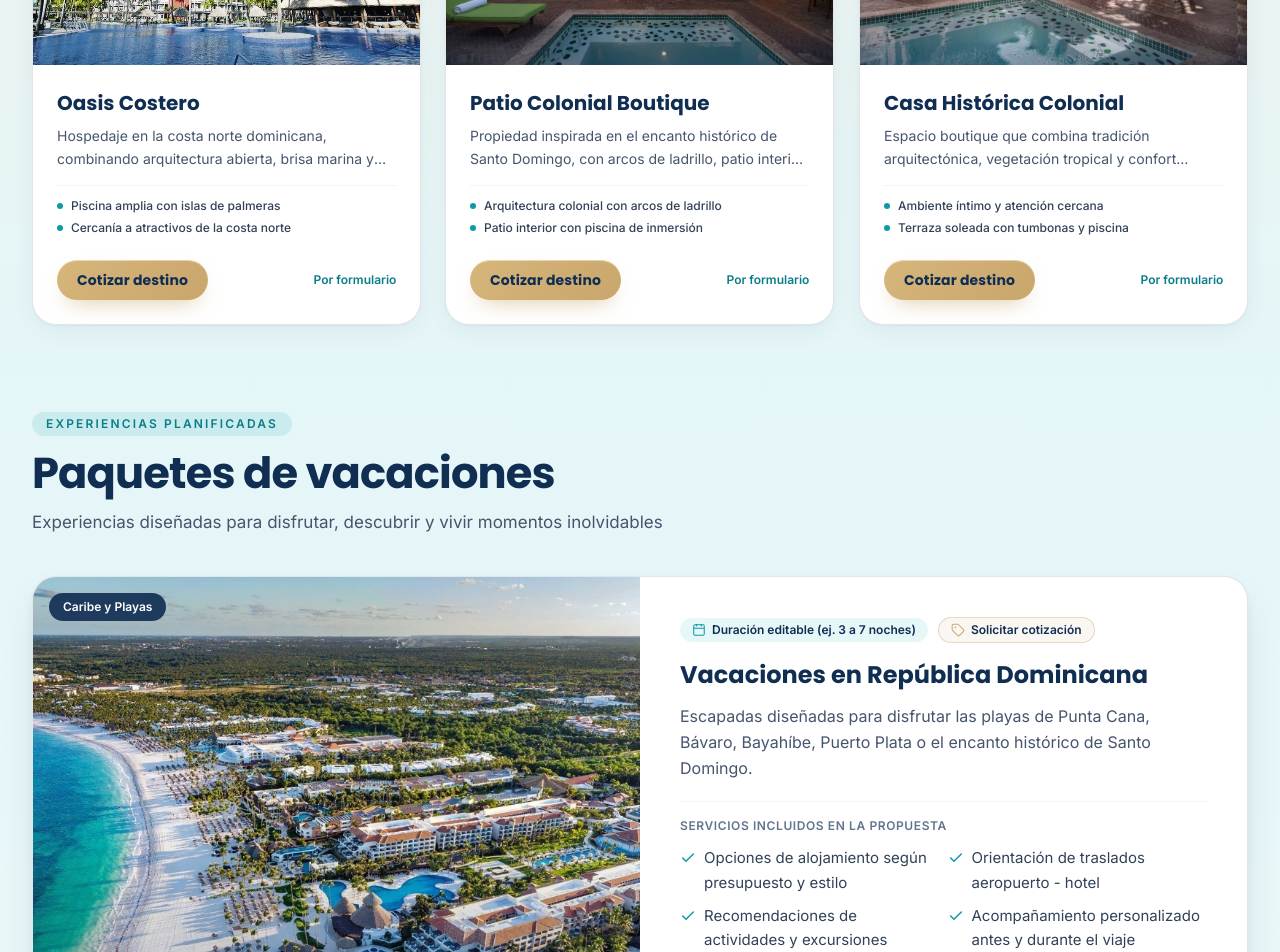
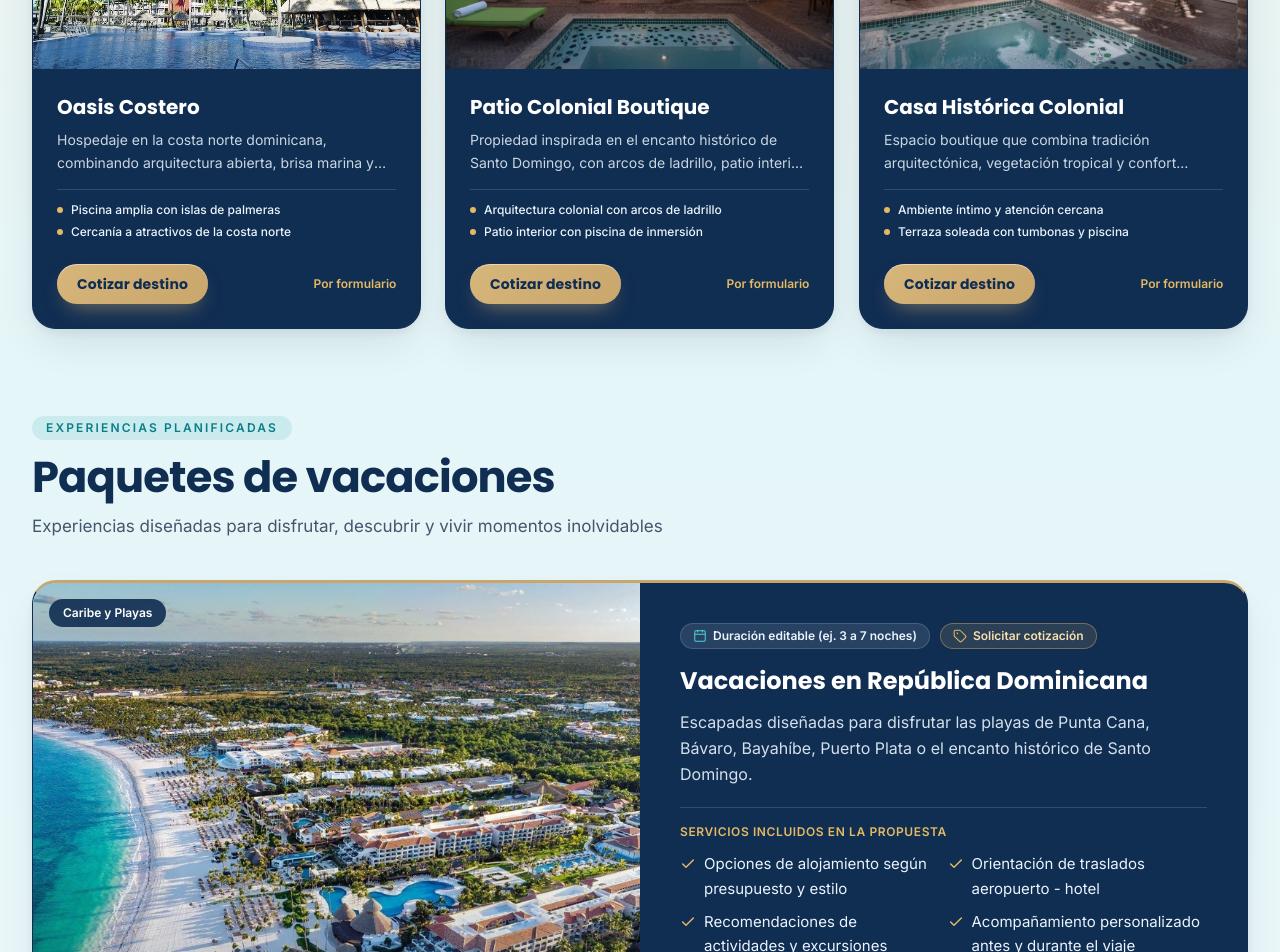
Before and after one commit to danielomartb-DK/Traveldom, a Next.js app: page / in a window 1280 px wide. Shown: the part 3200-4152 px from the top of the page. Built offline with nearby package versions, Linux system fonts and the light colour scheme; no server answers.

Commit message:
style(destinations,packages): unify cards with navy and gold theme

```diff
--- a/src/components/HotelsSection.tsx
+++ b/src/components/HotelsSection.tsx
@@ -86,7 +86,7 @@ export function HotelsSection({ onConsultHotel }: HotelsSectionProps) {
                 delayMs={idx * 60}
                 className="shrink-0 w-[85vw] sm:w-[68vw] snap-center md:w-auto"
               >
-                <article className="group flex h-full w-full flex-col overflow-hidden rounded-[var(--radius-lg)] border border-[#102D52]/12 bg-white shadow-[var(--shadow-card)] transition-all duration-300 hover:-translate-y-1.5 hover:border-[#0E9AA7]/40 hover:shadow-[var(--shadow-elevated)]">
+                <article className="group flex h-full w-full flex-col overflow-hidden rounded-[var(--radius-lg)] border border-[#102D52] border-t-[3px] border-t-[#C9A66B] bg-[#102D52] text-white shadow-[var(--shadow-elevated)] transition-all duration-300 hover:-translate-y-1.5 hover:border-[#0E9AA7]/60">
                   {/* Fotografía limpia sin texto encima */}
                   <div className="relative h-56 w-full shrink-0 overflow-hidden bg-[#102D52] sm:h-60">
                     <Image
@@ -109,23 +109,23 @@ export function HotelsSection({ onConsultHotel }: HotelsSectionProps) {
                   {/* Cuerpo editorial limpio y respirable */}
                   <div className="flex flex-1 flex-col justify-between p-5 sm:p-6">
                     <div>
-                      <h3 className="font-[family-name:var(--font-poppins)] text-lg font-bold text-[#102D52] sm:text-xl">
+                      <h3 className="font-[family-name:var(--font-poppins)] text-lg font-bold text-white sm:text-xl">
                         {hotel.name}
                       </h3>
 
-                      <p className="mt-2 line-clamp-2 text-sm leading-relaxed text-slate-600">
+                      <p className="mt-2 line-clamp-2 text-sm leading-relaxed text-[#EAF4FC]/85">
                         {hotel.description}
                       </p>
 
                       <ul
                         aria-label={`Destacados de ${hotel.destination}`}
-                        className="mt-3.5 space-y-1.5 border-t border-slate-100 pt-3 text-xs font-medium text-slate-700"
+                        className="mt-3.5 space-y-1.5 border-t border-white/15 pt-3 text-xs font-medium text-[#EAF4FC]"
                       >
                         {highlights.map((item) => (
                           <li key={item} className="flex items-center gap-2">
                             <span
                               aria-hidden="true"
-                              className="h-1.5 w-1.5 shrink-0 rounded-full bg-[#0E9AA7]"
+                              className="h-1.5 w-1.5 shrink-0 rounded-full bg-[#E3B963]"
                             />
                             <span className="truncate">{item}</span>
                           </li>
@@ -155,7 +155,7 @@ export function HotelsSection({ onConsultHotel }: HotelsSectionProps) {
                               notes: `Quisiera consultar disponibilidad y opciones similares a ${hotel.name} en ${hotel.destination}.`,
                             })
                           }
-                          className="text-xs font-semibold text-[#0B7D88] underline-offset-4 transition-colors hover:text-[#102D52] hover:underline"
+                          className="text-xs font-semibold text-[#E3B963] underline-offset-4 transition-colors hover:text-white hover:underline"
                         >
                           Por formulario
                         </button>
--- a/src/components/PackagesSection.tsx
+++ b/src/components/PackagesSection.tsx
@@ -51,7 +51,7 @@ export function PackagesSection({ onSelectPackage }: PackagesSectionProps) {
                 variant={isReversed ? "right" : "left"}
                 delayMs={idx * 75}
               >
-                <article className="group grid grid-cols-1 overflow-hidden rounded-[var(--radius-lg)] border border-[#102D52]/12 bg-white shadow-[var(--shadow-elevated)] transition-all duration-300 hover:-translate-y-[4px] hover:border-[#0E9AA7]/45 lg:grid-cols-12">
+                <article className="group grid grid-cols-1 overflow-hidden rounded-[var(--radius-lg)] border border-[#102D52] border-t-[3px] border-t-[#C9A66B] bg-[#102D52] text-white shadow-[var(--shadow-elevated)] transition-all duration-300 hover:-translate-y-[4px] hover:border-[#0E9AA7]/60 lg:grid-cols-12">
                   {/* Fotografía grande o placeholder elegante (alternando izquierda/derecha en escritorio) */}
                   <div
                     className={`relative min-h-[260px] sm:min-h-[320px] lg:col-span-6 lg:min-h-[390px] overflow-hidden bg-slate-100 ${
@@ -98,34 +98,34 @@ export function PackagesSection({ onSelectPackage }: PackagesSectionProps) {
                   >
                     <div>
                       <div className="flex flex-wrap items-center gap-2.5">
-                        <span className="inline-flex items-center gap-1.5 rounded-full bg-[#E6F7F8] px-3 py-1 text-xs font-semibold text-[#102D52]">
-                          <Calendar className="h-3.5 w-3.5 text-[#0E9AA7]" strokeWidth={1.75} aria-hidden="true" />
+                        <span className="inline-flex items-center gap-1.5 rounded-full border border-white/15 bg-white/10 px-3 py-1 text-xs font-semibold text-[#EAF4FC]">
+                          <Calendar className="h-3.5 w-3.5 text-[#4DD0DC]" strokeWidth={1.75} aria-hidden="true" />
                           <span>{pkg.duration}</span>
                         </span>
 
-                        <span className="inline-flex items-center gap-1.5 rounded-full border border-[#C9A66B]/40 bg-[#FAF7F2] px-3 py-1 text-xs font-semibold text-[#102D52]">
-                          <Tag className="h-3.5 w-3.5 text-[#C9A66B]" strokeWidth={1.75} aria-hidden="true" />
+                        <span className="inline-flex items-center gap-1.5 rounded-full border border-[#C9A66B]/45 bg-[#C9A66B]/15 px-3 py-1 text-xs font-semibold text-[#F6DFB0]">
+                          <Tag className="h-3.5 w-3.5 text-[#E3B963]" strokeWidth={1.75} aria-hidden="true" />
                           <span>{pkg.priceLabel}</span>
                         </span>
                       </div>
 
-                      <h3 className="mt-4 font-[family-name:var(--font-poppins)] text-2xl font-bold text-[#102D52]">
+                      <h3 className="mt-4 font-[family-name:var(--font-poppins)] text-2xl font-bold text-white">
                         {pkg.title}
                       </h3>
 
-                      <p className="mt-3 text-[15px] leading-relaxed text-slate-600 sm:text-base">
+                      <p className="mt-3 text-[15px] leading-relaxed text-[#EAF4FC]/90 sm:text-base">
                         {pkg.description}
                       </p>
 
-                      <div className="mt-5 border-t border-slate-100 pt-4">
-                        <p className="text-xs font-semibold uppercase tracking-wider text-slate-500">
+                      <div className="mt-5 border-t border-white/15 pt-4">
+                        <p className="text-xs font-semibold uppercase tracking-wider text-[#E3B963]">
                           Servicios incluidos en la propuesta
                         </p>
-                        <ul className="mt-3 grid grid-cols-1 gap-2 sm:grid-cols-2 text-[15px] text-slate-700">
+                        <ul className="mt-3 grid grid-cols-1 gap-2 sm:grid-cols-2 text-[15px] text-[#EAF4FC]">
                           {pkg.includedServices.map((service) => (
                             <li key={service} className="flex items-start gap-2">
                               <Check
-                                className="mt-1 h-4 w-4 shrink-0 text-[#0E9AA7]"
+                                className="mt-1 h-4 w-4 shrink-0 text-[#E3B963]"
                                 strokeWidth={2.2}
                                 aria-hidden="true"
                               />
```
